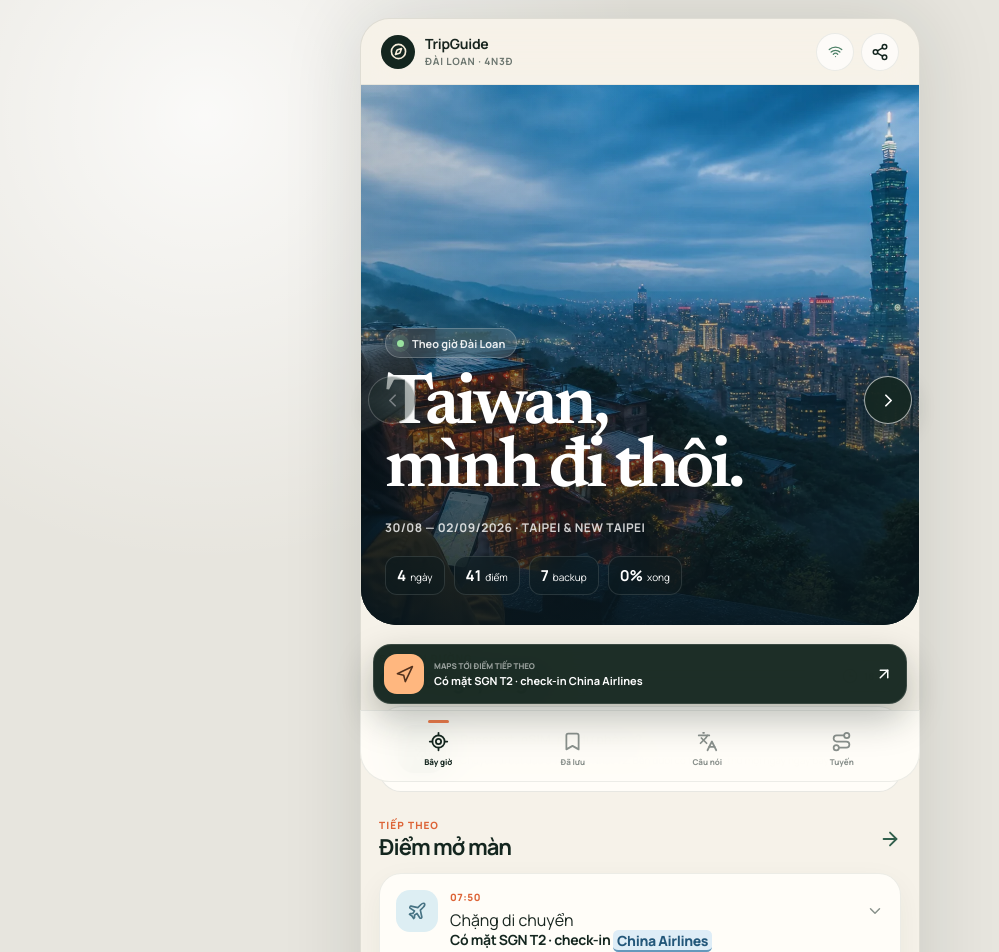
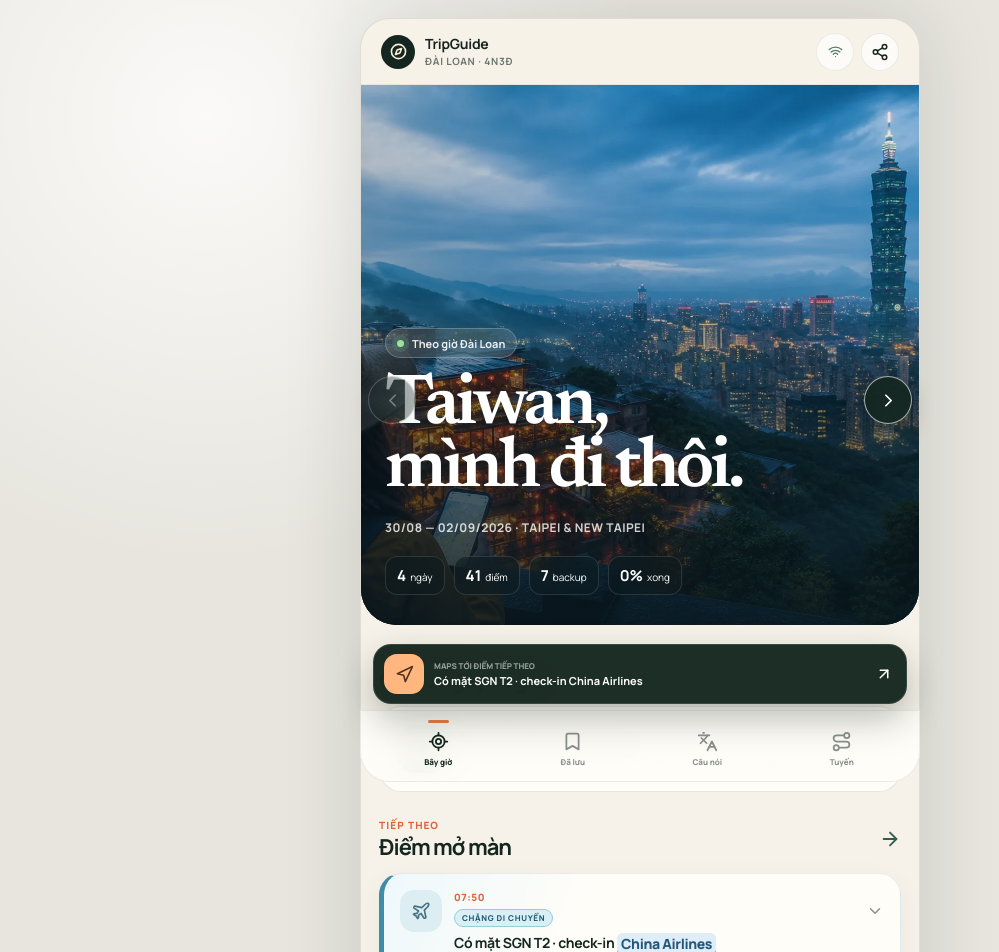
Before and after one commit to tranhiepdat/TripGuide, a React (Vite) app: page / in a window 1280 px wide. Shown: the top 952 px of the page, without its empty margins (0-999 px from the left). Built offline with nearby package versions, Linux system fonts and the light colour scheme.

Commit message:
Update src/styles.css for refreshed Notion itinerary

```diff
--- a/src/styles.css
+++ b/src/styles.css
@@ -427,6 +427,34 @@ main {
   box-shadow: none;
 }
 
+.activity-card.activity-kind--transport {
+  border-left: 5px solid #3e8ca5;
+}
+
+.activity-card.activity-kind--visit {
+  border-left: 5px solid #df7a3f;
+}
+
+.activity-card.activity-kind--food {
+  border-left: 5px solid #bf6d43;
+}
+
+.activity-card.activity-kind--rest {
+  border-left: 5px solid #7b82a4;
+}
+
+.activity-card.activity-kind--shop {
+  border-left: 5px solid #9d6683;
+}
+
+.activity-card:not(.current).activity-kind--transport {
+  background: linear-gradient(110deg, #eef8fb 0, rgba(255, 253, 248, 0.98) 38%);
+}
+
+.activity-card:not(.current).activity-kind--visit {
+  background: linear-gradient(110deg, #fff3e8 0, rgba(255, 253, 248, 0.98) 38%);
+}
+
 .activity-summary {
   display: flex;
   align-items: flex-start;
@@ -531,6 +559,78 @@ main {
   font-size: 14px;
   line-height: 1.34;
   letter-spacing: -0.025em;
+}
+
+.activity-kind-badge {
+  display: inline-flex;
+  align-items: center;
+  padding: 4px 7px;
+  margin-bottom: 7px;
+  color: #4b5f2d;
+  background: #edf0d5;
+  border: 1px solid rgba(76, 94, 46, 0.15);
+  border-radius: 999px;
+  font-size: 8px;
+  font-weight: 900;
+  letter-spacing: 0.08em;
+  line-height: 1;
+  text-transform: uppercase;
+}
+
+.activity-kind-badge.transport {
+  color: #245d72;
+  background: #d9eff5;
+  border-color: #9bcbd8;
+}
+
+.activity-kind-badge.visit {
+  color: #994718;
+  background: #ffdfc6;
+  border-color: #f0b382;
+}
+
+.activity-kind-badge.food {
+  color: #92502f;
+  background: #f8e0cf;
+}
+
+.activity-kind-badge.rest {
+  color: #606881;
+  background: #e9e9f1;
+}
+
+.activity-kind-badge.shop {
+  color: #80516b;
+  background: #f2dfeb;
+}
+
+.activity-card.current .activity-kind-badge {
+  color: #fff;
+  background: rgba(255, 255, 255, 0.14);
+  border-color: rgba(255, 255, 255, 0.22);
+}
+
+.activity-route-cues {
+  display: flex;
+  align-items: center;
+  flex-wrap: wrap;
+  gap: 5px;
+  margin-top: 8px;
+}
+
+.activity-route-cues .transport-token {
+  font-size: 9px;
+  line-height: 1.35;
+}
+
+.route-cue-more {
+  color: var(--muted);
+  font-size: 9px;
+  font-weight: 850;
+}
+
+.activity-card.current .route-cue-more {
+  color: rgba(255, 255, 255, 0.66);
 }
 
 .activity-area {
@@ -735,6 +835,12 @@ main {
   color: #6c5600;
   background: #fff2b8;
   border-color: #c9a814;
+}
+
+.transport-token--station {
+  color: #5d3477;
+  background: #f0e2f7;
+  border-color: #9b66b8;
 }
 
 .transport-token--bus {
```
